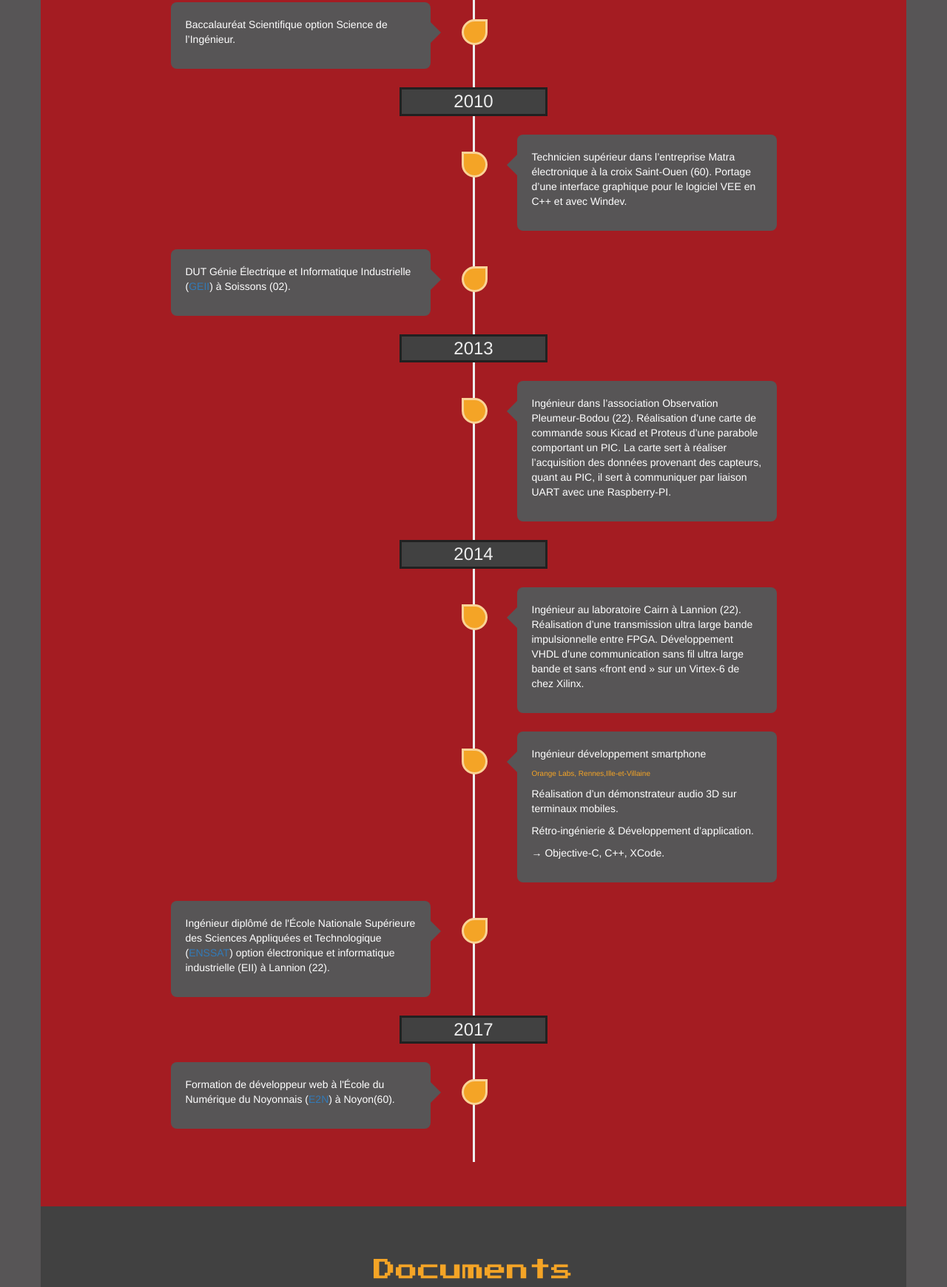
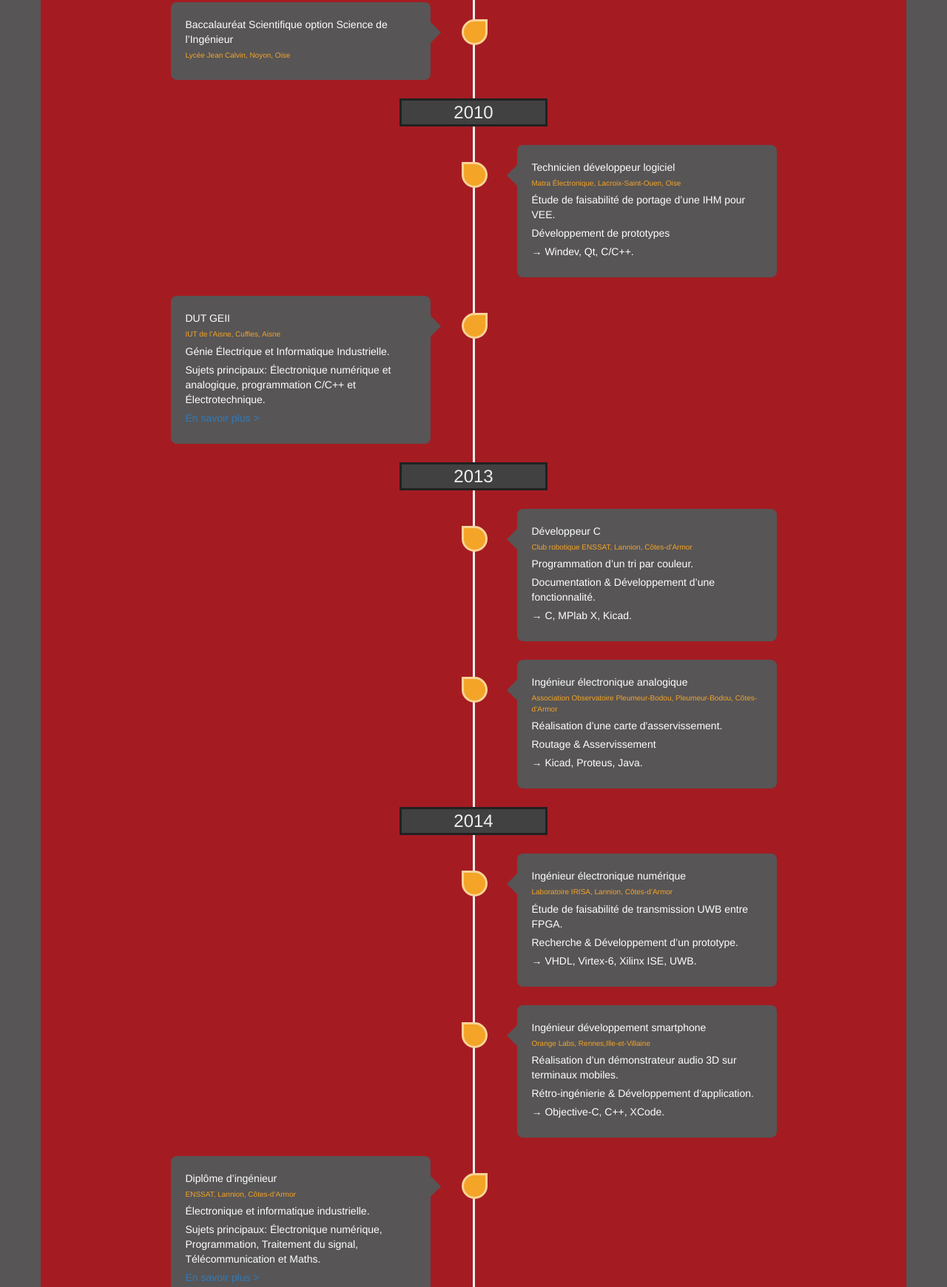
Before and after one commit to jmagnoux/jmagnoux.github.io, a plain HTML site: page index.html in a window 1280 px wide. Shown: the part 1216-2956 px from the top of the page at 74% size. Drawn offline with nearby package versions, Linux system fonts and the light colour scheme.

Commit message:
Modify timelie content

```diff
--- a/css/style.css
+++ b/css/style.css
@@ -72,6 +72,10 @@ h2
 #career h2
 {
   color: #FFF;
+}
+#career p
+{
+  margin-bottom: 5px;
 }
 #files
 {
--- a/index.html
+++ b/index.html
@@ -197,44 +197,61 @@
             <li>
               <div class="tl-circ tl-circ-left"></div>
               <div class="timeline-panel text-left" id="Bac">
-                <p>Baccalauréat Scientifique option Science de l’Ingénieur.
-                </p>
+                <p>Baccalauréat Scientifique option Science de l’Ingénieur</p>
+                <p class="place">Lycée Jean Calvin, Noyon, Oise</p>
               </div>
             </li>
             <li class="tldate"><h3>2010</h3></li>
             <li class="timeline-inverted">
               <div class="tl-circ tl-circ-right"></div>
               <div class="timeline-panel text-left">
-                <p>Technicien supérieur dans l’entreprise Matra électronique à la croix Saint-Ouen (60).
-                  Portage d’une interface graphique pour le logiciel VEE en C++ et avec Windev.
-                </p>
+                <p>Technicien développeur logiciel</p>
+                <p class="place">Matra Électronique, Lacroix-Saint-Ouen, Oise</p>
+                <p>Étude de faisabilité de portage d’une IHM pour VEE.</p>
+                <p>Développement de prototypes</p>
+                <p>→ Windev, Qt, C/C++.</p>
               </div>
             </li>
             <li>
               <div class="tl-circ tl-circ-left"></div>
               <div class="timeline-panel text-left">
-                <p>DUT Génie Électrique et Informatique Industrielle (<a href="https://iut-aisne.u-picardie.fr/departements/ge2i/genie-electrique-et-informatique-industrielle-400711.kjsp" target="_blank">GEII</a>) à Soissons (02).
-                </p>
+                <p>DUT GEII</p>
+                <p class="place">IUT de l’Aisne, Cuffies, Aisne</p>
+                <p>Génie Électrique et Informatique Industrielle.</p>
+                <p>Sujets principaux: Électronique numérique et analogique, programmation C/C++ et Électrotechnique.</p>
+                <p><a href="https://iut-aisne.u-picardie.fr/departements/ge2i/genie-electrique-et-informatique-industrielle-400711.kjsp" target="_blank">En savoir plus ></a></p>
               </div>
             </li>
             <li class="tldate"><h3>2013</h3></li>
             <li class="timeline-inverted">
               <div class="tl-circ tl-circ-right"></div>
               <div class="timeline-panel text-left">
-                <p>Ingénieur dans l’association Observation Pleumeur-Bodou (22). Réalisation d’une carte de
-                  commande sous Kicad et Proteus d’une parabole comportant un PIC. La carte sert à réaliser l’acquisition des données
-                  provenant des capteurs, quant au PIC, il sert à communiquer par liaison UART avec une Raspberry-PI.
-                </p>
+                <p>Développeur C</p>
+                <p class="place">Club robotique ENSSAT, Lannion, Côtes-d’Armor</p>
+                <p>Programmation d’un tri par couleur.</p>
+                <p>Documentation &amp; Développement d’une fonctionnalité.</p>
+                <p>→ C, MPlab X, Kicad.</p>
+              </div>
+            </li>
+            <li class="timeline-inverted">
+              <div class="tl-circ tl-circ-right"></div>
+              <div class="timeline-panel text-left">
+                <p>Ingénieur électronique analogique</p>
+                <p class="place">Association Observatoire Pleumeur-Bodou, Pleumeur-Bodou, Côtes-d’Armor</p>
+                <p>Réalisation d’une carte d'asservissement.</p>
+                <p>Routage &amp; Asservissement</p>
+                <p>→ Kicad, Proteus, Java.</p>
               </div>
             </li>
             <li class="tldate"><h3>2014</h3></li>
             <li class="timeline-inverted">
               <div class="tl-circ tl-circ-right"></div>
               <div class="timeline-panel text-left">
-                <p>Ingénieur au laboratoire Cairn à Lannion (22). Réalisation d’une transmission ultra large
-                  bande impulsionnelle entre FPGA. Développement VHDL d’une communication sans fil ultra large bande et sans «front
-                  end » sur un Virtex-6 de chez Xilinx.
-                </p>
+                <p>Ingénieur électronique numérique</p>
+                <p class="place">Laboratoire IRISA, Lannion, Côtes-d’Armor</p>
+                <p>Étude de faisabilité de transmission UWB entre FPGA.</p>
+                <p>Recherche &amp; Développement d’un prototype.</p>
+                <p>→ VHDL, Virtex-6, Xilinx ISE, UWB.</p>
               </div>
             </li>
             <li class="timeline-inverted">
@@ -250,17 +267,23 @@
             <li>
               <div class="tl-circ tl-circ-left"></div>
               <div class="timeline-panel text-left">
-                <p>Ingénieur diplômé de l'École Nationale Supérieure des Sciences Appliquées et Technologique (<a href="http://www.enssat.fr/" target="_blank">ENSSAT</a>) option
-                  électronique et informatique industrielle (EII) à Lannion (22).
-                </p>
+                <p>Diplôme d’ingénieur</p>
+                <p class="place">ENSSAT, Lannion, Côtes-d’Armor</p>
+                <p>Électronique et informatique industrielle.</p>
+                <p>Sujets principaux: Électronique numérique, Programmation, Traitement du signal, Télécommunication et Maths.</p>
+                <p><a href="http://www.enssat.fr/fr_FR/formations/formation-ingenieur-electronique" target="_blank">En savoir plus ></a></p>
               </div>
             </li>
             <li class="tldate"><h3>2017</h3></li>
             <li>
               <div class="tl-circ tl-circ-left"></div>
               <div class="timeline-panel text-left">
-                <p>Formation de développeur web à l'École du Numérique du Noyonnais (<a href="http://formation.novei.fr/" target="_blank">E2N</a>) à Noyon(60).
-                </p>
+                <p>Formation « Développement Web »</p>
+                <p class="place">E2N, Noyon, Oise</p>
+                <p>Formation labellisée Grande École du Numérique par L’État.</p>
+                <p>Préparation du Titre Professionnel ”Développeur Logiciel”.</p>
+                <p>Titre certifié au RNCP Niveau III (équivalent Bac+2).</p>
+                <p><a href="http://formation.novei.fr/" target="_blank">En savoir plus ></a></p>
               </div>
             </li>
           </ul>
@@ -310,8 +333,8 @@
             </div>
           </div>
         </div>
-        <div id="myModal" class="modal">
-          <span class="close" onclick="document.getElementById('myModal').style.display='none'">&times;</span>
+        <div id="myModal" class="modal" onclick="document.getElementById('myModal').style.display='none'">
+          <span class="close">&times;</span>
           <img class="modal-content" id="img01">
           <iframe src="" class="modal-content" id="frame" frameborder="0"></iframe>
         </div>
```
Also changed, not shown: 1 other file.
